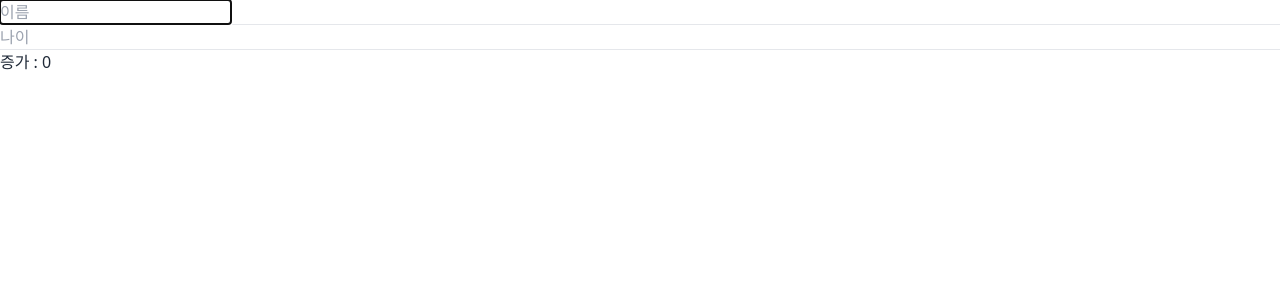
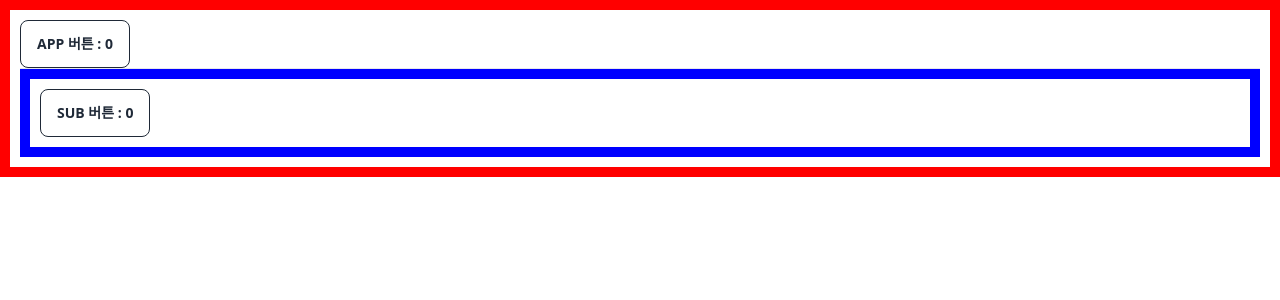
Before and after one commit to kkwonju/2023_04_react_test, a React (Create React App) app: page / in a window 1280 px wide. Shown: the top 300 px of the page. Built offline with nearby package versions, Linux system fonts and the light colour scheme; the HTML template or start-up script is replaced by a standard one; a web font is replaced by a local one.

Commit message:
부모 컴포넌트를 실행했을 때 자식 컴포넌트에 영향

```diff
--- a/src/App.js
+++ b/src/App.js
@@ -1,25 +1,40 @@
 import React, { useEffect, useState, useRef } from "react";
 
 let AppCallCount = 0;
+let SubCallCount = 0;
 
-function App() {
-  const inputNameRef = useRef(null);
-  const inputAgeRef = useRef(null);
+function Sub() {
+  SubCallCount++;
+  console.log(`SubCallCount : ${SubCallCount}`);
+
   const [no, setNo] = useState(0);
-
-  useEffect(() => {
-    inputNameRef.current.focus();
-  }, [])
 
   return (
     <>
-      <input ref={inputNameRef} type="text" placeholder="이름" />
-      <hr />
-      <input ref={inputAgeRef} type="number" placeholder="나이" />
-      <hr />
-      <button onClick={() => { setNo(no + 1); inputAgeRef.current.focus(); }}>
-        증가 : {no}
-      </button>
+      <div style={{ border: "10px solid blue", padding: 10 }}>
+        <button className="btn btn-outline" onClick={() => setNo(no + 1)}>
+          Sub 버튼 : {no}
+        </button>
+      </div>
+    </>
+  );
+}
+
+function App() {
+  AppCallCount++;
+  console.log(`AppCallCount : ${AppCallCount}`);
+
+  const [no, setNo] = useState(0);
+
+  return (
+    <>
+      <div style={{ border: "10px solid red", padding: 10 }}>
+        <button className="btn btn-outline" onClick={() => setNo(no + 1)}>
+          App 버튼 : {no}
+        </button>
+        <hr />
+        <Sub />
+      </div>
     </>
   );
 }
```
